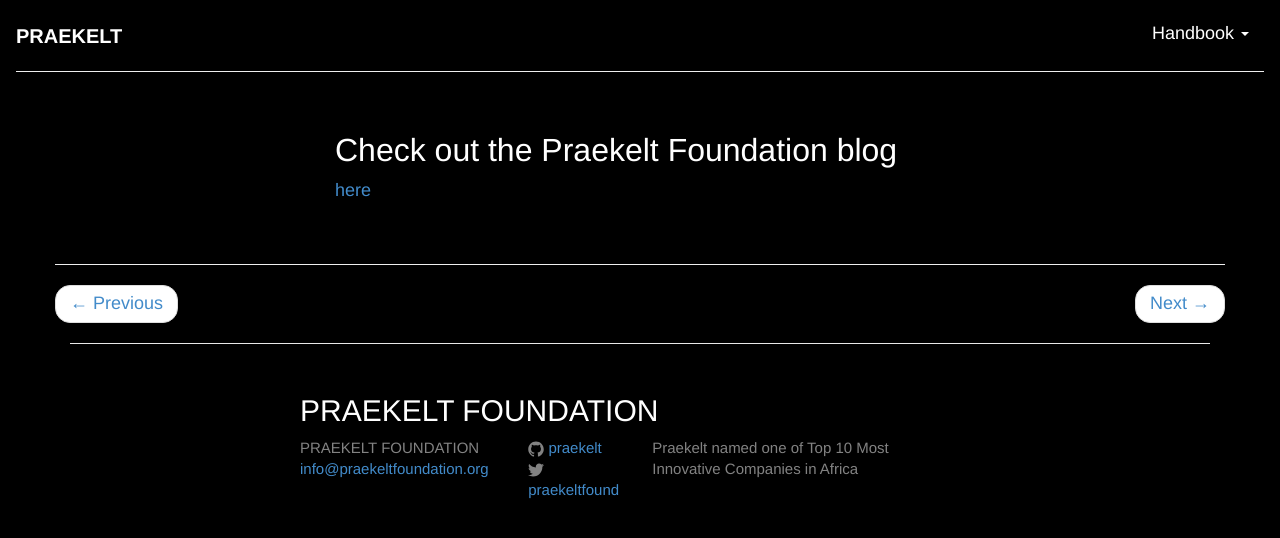
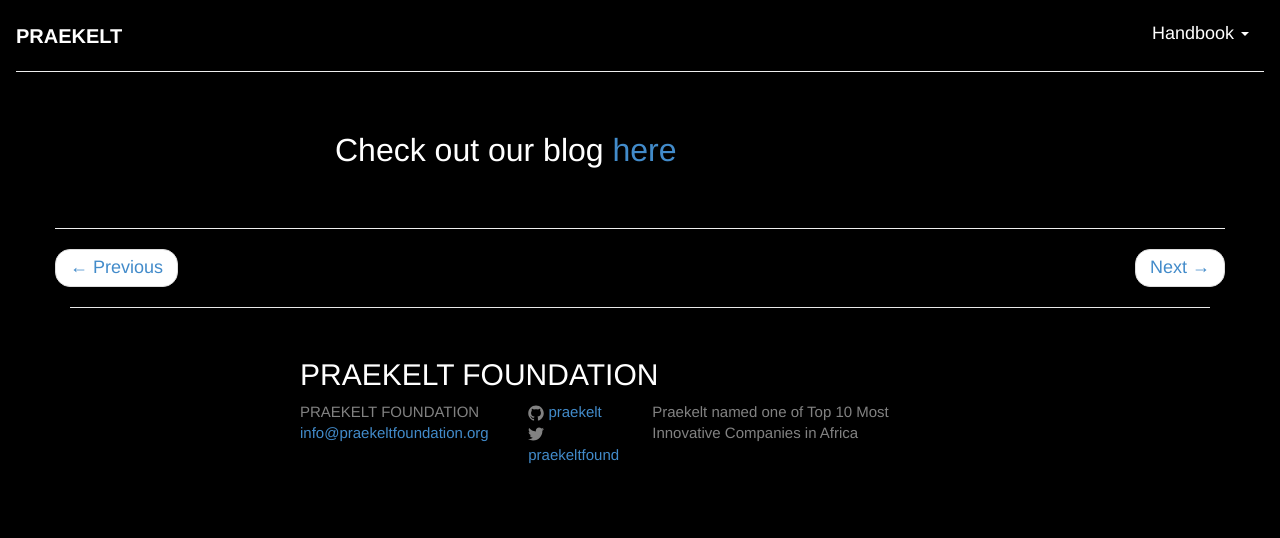
Before and after one commit to praekelt/handbook, a Jekyll site: the page built from _posts/2015-06-05-Our Blog.md, in a window 1280 px wide. Shown: the top 538 px of the page. Built offline with Jekyll 4.4.1, drawn with Linux system fonts in a browser that asks for light colours; nearby versions of some CDN libraries.

Commit message:
Updated 2015-06-05-Our Blog.md

```diff
--- a/_posts/2015-06-05-Our Blog.md
+++ b/_posts/2015-06-05-Our Blog.md
@@ -4,5 +4,4 @@ layout: post
 ---
 
 
-## Check out the Praekelt Foundation blog
-[here](http://blog.praekeltfoundation.org/)
+## Check out our blog [here](http://blog.praekeltfoundation.org/)
```
